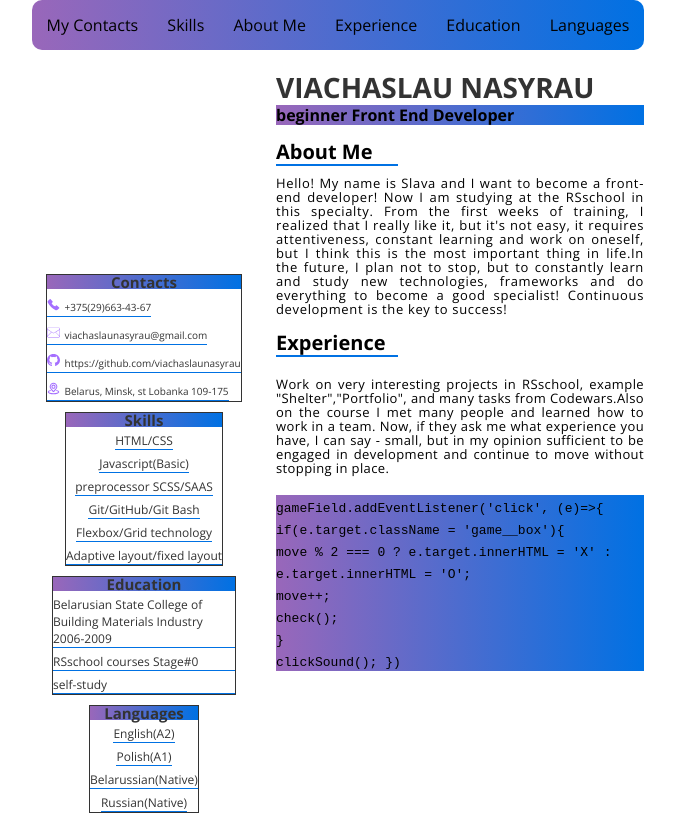
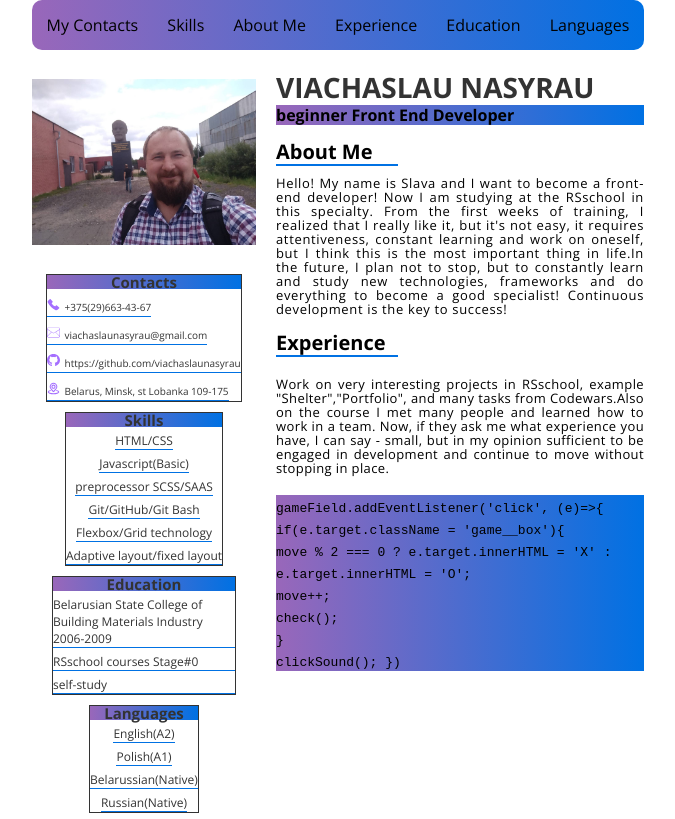
Before and after one commit to viachaslaunasyrau/rsschool-cv, a plain HTML site: page index.html in a window 1280 px wide. Shown: the top 819 px of the page, without its empty margins (302-977 px from the left). Drawn offline with nearby package versions, Linux system fonts and the light colour scheme; the site is published under a folder, as on GitHub Pages, so addresses that start at the root find nothing; files whose address does not match are found by name.

Commit message:
fix: fixed avatar foto, atribute alt, and bugs with loading image

```diff
--- a/assets/style.scss/style.scss
+++ b/assets/style.scss/style.scss
@@ -63,15 +63,10 @@ body{
             }
         }
         .avatar__photo{
+            display: block;
             width: 224px;
             height: 224px;
-            background-image: url(/assets/img/IMG_20200802_122213.jpg);
-            background-repeat: no-repeat;
-            background-position: center center;
-            -webkit-background-size: cover;
-            -moz-background-size: cover;
-            -o-background-size: cover;
-            background-size: contain;
+            object-fit: contain;
         }
         .contact{
             display: flex;
--- a/index.html
+++ b/index.html
@@ -27,7 +27,7 @@
     </div>
     <div class="main__wrap">
         <aside class="sidebar">
-            <div class="avatar__photo"></div>
+            <img src="./assets/img/IMG_20200802_122213.jpg" alt="avatar_photo" class="avatar__photo">
             <section class="contacts" id="contacts">
                 <h2 class="title__contacts">Contacts</h2>
                 <ul class="contact">
```
Also changed, not shown: assets/style.scss/style.css.
